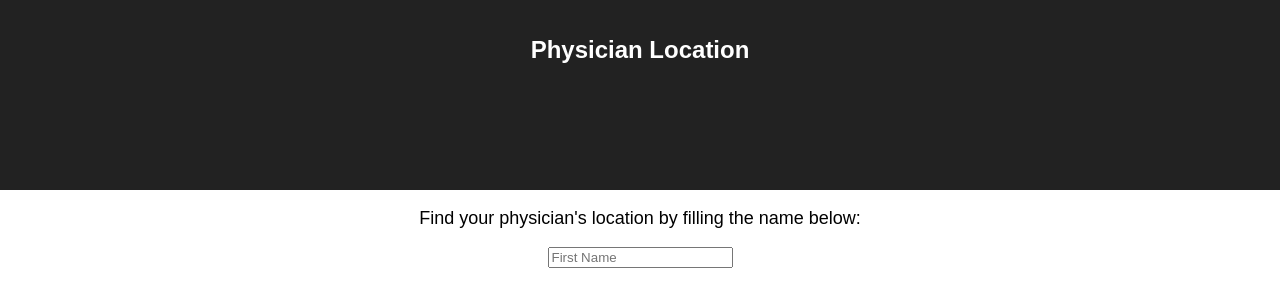
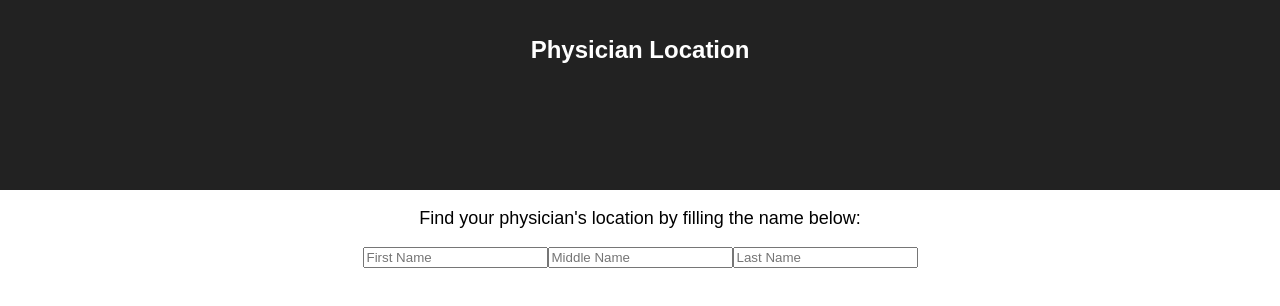
Before and after one commit to nvictordev/physician-location-inquiry, a React (Create React App) app in the folder front-end-app/: page / in a window 1280 px wide. Shown: the top 306 px of the page. Built offline with nearby package versions, Linux system fonts and the light colour scheme; no server answers.

Commit message:
Add search inputs

```diff
--- a/front-end-app/src/components/MapSearch.js
+++ b/front-end-app/src/components/MapSearch.js
@@ -4,26 +4,35 @@ import axios from 'axios';
 class MapSearch extends Component {
   state = {
     firstNameQuery: '',
+    middleNameQuery: '',
+    lastNameQuery: '',
     names: [],
     errorMessage: false
   }
-  componentDidMount() {
-    this.getNames();
-  }
-  getNames = () => {
-    axios.get(`http://localhost:5001/search`)
+
+  getNames = (firstNameQuery, middleNameQuery, lastNameQuery) => {
+    this.setState({ firstNameQuery, middleNameQuery, lastNameQuery })
+    if (firstNameQuery || middleNameQuery || lastNameQuery) {
+      axios.get(`http://localhost:5001/search`, {params: {firstName: firstNameQuery, middleName: middleNameQuery, lastName: lastNameQuery}})
       .then(res => res.data)
       .then((contacts) => {
         this.setState({
           names: contacts.map((contact) => {
-            return contact.lastName;
+            if (contact.middleName) {
+              return contact.firstName + ' ' + contact.middleName + ' ' + contact.lastName;
+            } else {
+              return contact.firstName + ' ' + contact.lastName;
+            }
           })
         })
       })
+    } else {
+      this.setState({ names: [] })
+    }
   }
 
   render() {
-    const { firstNameQuery, names, errorMessage } = this.state
+    const { firstNameQuery, middleNameQuery, lastNameQuery, names, errorMessage } = this.state
     return (
       <div className="App">
         <header className="App-header">
@@ -33,16 +42,32 @@ class MapSearch extends Component {
           Find your physician's location by filling the name below:
         </p>
         <div>
-          <form action='http://localhost:5001/search' methond='GET'>
-            <input type="text"
-              name="search"
-              placeholder="First Name"
-              value={firstNameQuery}
-              onChange={e => this.updateSearch(e.target.value)}/>
-          </form>
+          <input type="text"
+            name="firstSearch"
+            placeholder="First Name"
+            value={firstNameQuery}
+            onChange={e => this.getNames(e.target.value, middleNameQuery, lastNameQuery)}/>
+          <input type="text"
+            name="middleSearch"
+            placeholder="Middle Name"
+            value={middleNameQuery}
+            onChange={e => this.getNames(firstNameQuery, e.target.value, lastNameQuery)}/>
+          <input type="text"
+            name="secondSearch"
+            placeholder="Last Name"
+            value={lastNameQuery}
+            onChange={e => this.getNames(firstNameQuery, middleNameQuery, e.target.value)}/>
         </div>
         <div>
-          {names}
+          <ul>
+            {names.map(((name, i) => {
+              return (
+              <li key={i}>
+                {name}
+              </li>
+              )
+            }))}
+          </ul>
         </div>
       </div>
     );
```
